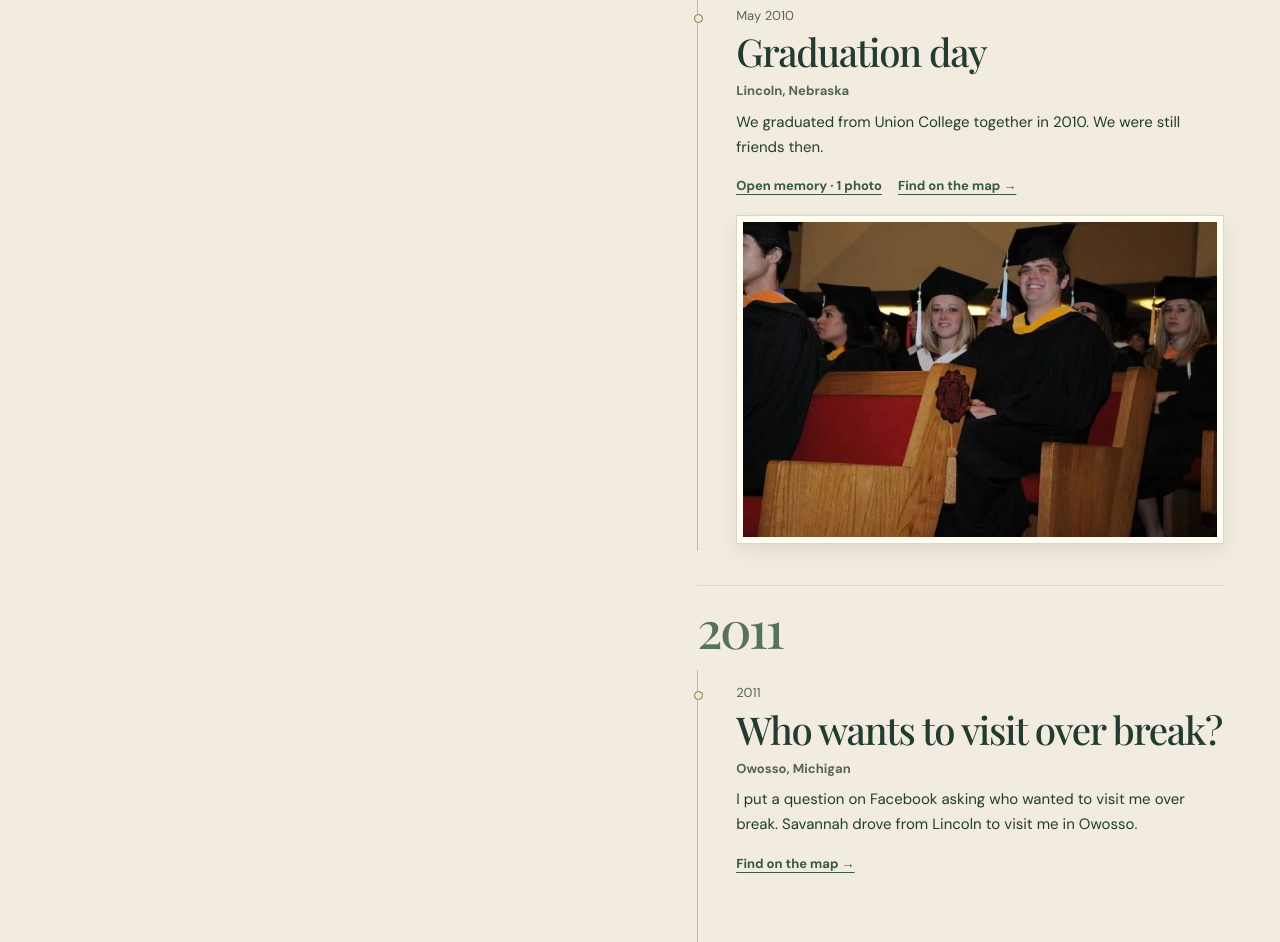
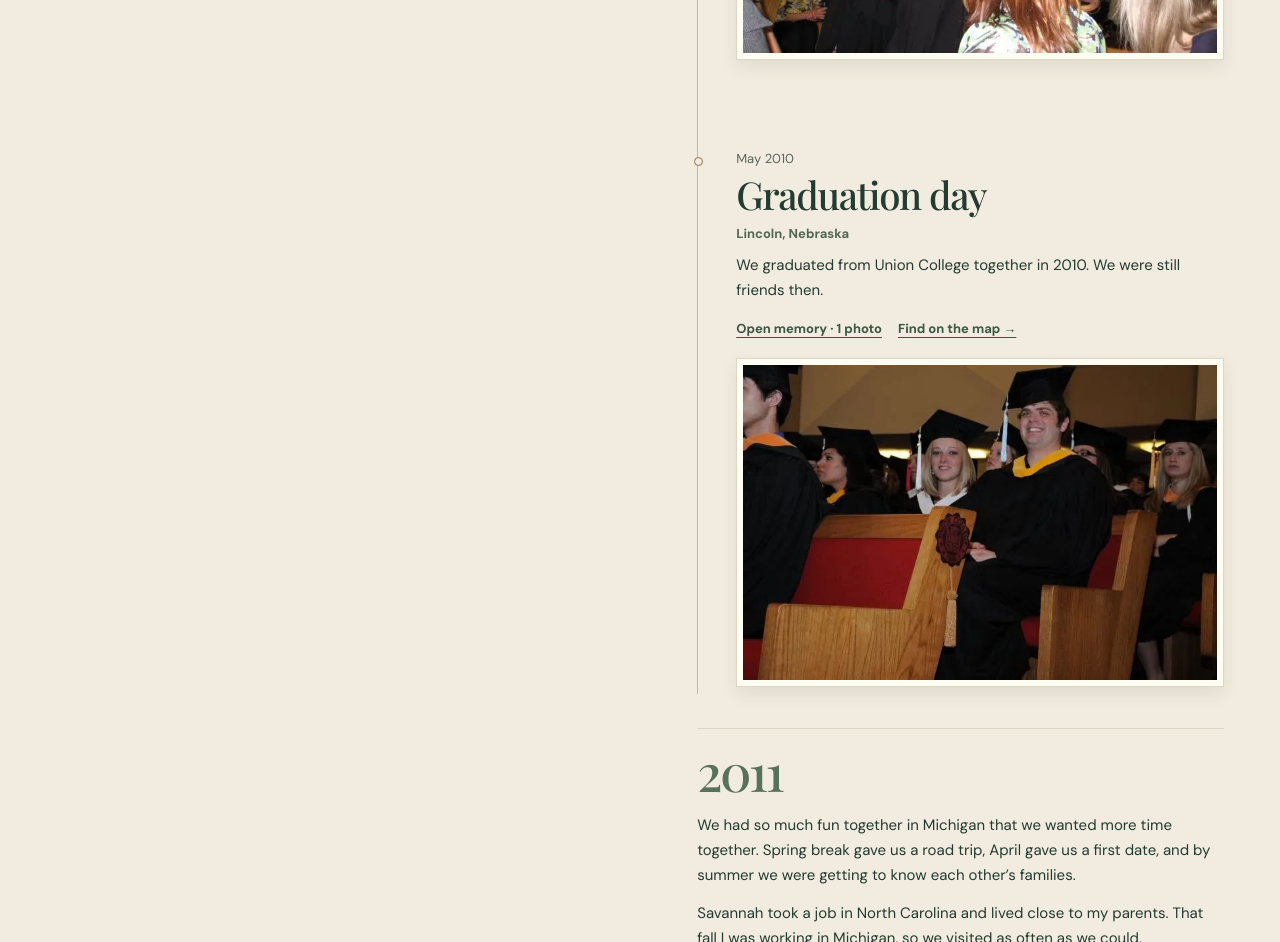
Before and after one commit to ShootyQ/OurAdventureMap, a plain HTML site: page story.html in a window 1280 px wide. Shown: the part 1858-2800 px from the top of the page. Drawn offline with Linux system fonts and the light colour scheme.

Commit message:
Tell the story behind each year of the adventure map

```diff
--- a/assets/site.css
+++ b/assets/site.css
@@ -203,6 +203,11 @@ nav a[aria-current="page"] {
   color: var(--olive);
   font-size: clamp(32px, 4vw, 60px);
 }
+.chapter-intro {
+  max-width: 62ch;
+  margin: 0 0 14px;
+}
+.chapter-intro + .story-list { margin-top: 22px; }
 .story-list {
   list-style: none;
   margin: 0;
--- a/assets/site.js
+++ b/assets/site.js
@@ -142,7 +142,7 @@ function storyPhotos(place, observer) {
   return photos;
 }
 
-function renderTimeline(places) {
+function renderTimeline(places, chapterIntroductions = {}) {
   const timeline = byId('timeline-list');
   const picker = byId('chapter-picker');
   const entries = places.filter(({ type }) => type !== 'dream' && type !== 'secret');
@@ -175,7 +175,11 @@ function renderTimeline(places) {
       heading.id = chapter.id + '-title';
       chapter.setAttribute('aria-labelledby', heading.id);
       list = element('ol', '', 'story-list');
-      chapter.append(heading, list);
+      chapter.append(heading);
+      for (const paragraph of chapterIntroductions[year] ?? []) {
+        chapter.append(element('p', paragraph, 'chapter-intro'));
+      }
+      chapter.append(list);
       timeline.append(chapter);
       picker.add(new Option(label, chapter.id));
     }
@@ -434,7 +438,7 @@ async function start() {
   try {
     const journal = await readJson('data/journal.json');
     if (storyPage) {
-      const steps = renderTimeline(journal.places);
+      const steps = renderTimeline(journal.places, journal.chapterIntroductions);
       const chapter = byId(window.location.hash.slice(1));
       if (chapter) {
         await document.fonts.ready;
--- a/data/journal.json
+++ b/data/journal.json
@@ -17,6 +17,63 @@
     "Happy 13th Anniversary.",
     "Love,\nAndy"
   ],
+  "chapterIntroductions": {
+    "2007": [
+      "We met at Union College in Lincoln that September and became friends. For the next few years, that was the whole story."
+    ],
+    "2010": [
+      "We were still friends when we graduated from Union College. Lincoln gave us a place to come back to, and there were still friends there to see."
+    ],
+    "2011": [
+      "We had so much fun together in Michigan that we wanted more time together. Spring break gave us a road trip, April gave us a first date, and by summer we were getting to know each other’s families.",
+      "Savannah took a job in North Carolina and lived close to my parents. That fall I was working in Michigan, so we visited as often as we could."
+    ],
+    "2012": [
+      "We started the year twelve hours apart, making time for trips to Savannah and Cades Cove. In the spring I took a job in Dunwoody, Georgia, and suddenly the drive between us was only three and a half hours.",
+      "That summer we spent time together while I was staying with my parents in North Carolina, and we visited California. By Christmas I was already planning to propose."
+    ],
+    "2013": [
+      "Once Savannah said yes in February, there were engagement photos, bridal showers, a wedding to plan, and a honeymoon to dream about. The wedding came together, and then we were off to New Zealand.",
+      "We drove the coast, went sightseeing, made time for a spa and date nights, and even caught a Hunger Games movie. We loved the chais, and I was always on the lookout for fish and chips and another mince pie. Then we flew to Sydney for a second wedding with Savannah’s Australian family."
+    ],
+    "2014": [
+      "Our first year married, we both worked at Atlanta North School. I taught fifth and sixth grade, and Savannah was the registrar. We went out to eat, played games, walked Lucy, and spent time with family in North Carolina and California.",
+      "Florida gave us two very different trips. Spring break meant cold weather in St. Augustine and a tiny Airbnb. Summer meant a long stay in Port Charlotte with a pool and Lucy along for the trip. By fall we were back at school."
+    ],
+    "2015": [
+      "In the spring I took a job at Minnetonka Christian Academy, and we started packing. By July we’d traded Georgia for Minnesota and were settling into our townhouse in Shakopee."
+    ],
+    "2016": [
+      "After a year in Shakopee, we moved to Brooklyn Park. That year’s memories take us from summer in Two Harbors to ice skating in Minnetonka in December."
+    ],
+    "2017": [
+      "We went to a wedding in Florida and spent a day at the Minnesota Renaissance Festival. Then in the fall we found out we were expecting Violet."
+    ],
+    "2018": [
+      "We squeezed in a Tampa babymoon before Violet arrived on June 1. The year we became parents also took us to Waco in September."
+    ],
+    "2019": [
+      "A painting date and Christmas are two of the moments that made it into this year’s photo roll."
+    ],
+    "2021": [
+      "We spent part of September in Orlando. By December we had some news that took us by surprise. We were expecting twins."
+    ],
+    "2022": [
+      "Max and Ellie arrived in June. A few days later we brought them both home, and we were a family of five."
+    ],
+    "2023": [
+      "We went back to Hendersonville in March and made it to New Smyrna Beach in September. By November, one of the dates worth remembering was right at home."
+    ],
+    "2024": [
+      "We started the year with a Caribbean cruise. A few months later we were on the other coast for a trip to San Diego."
+    ],
+    "2025": [
+      "There was plenty to celebrate, from my fortieth birthday to Violet’s kindergarten graduation. By July we were making summer memories in Cedar Key."
+    ],
+    "2026": [
+      "We went to North Carolina in March and Seattle in April. Back in Minnesota, August brought a Minneapolis date night and a Twins game, and October brought the corn maze."
+    ]
+  },
   "places": [
     {
       "id": "union-college",
@@ -82,7 +139,7 @@
         -81.3792
       ],
       "date": "2011-03",
-      "story": "Savannah flew to North Carolina. We drove from Hendersonville to Orlando, then all the way up to Michigan, where she flew out.",
+      "story": "We’d had so much fun hanging out in Michigan that we wanted more time together. For spring break, Savannah flew to North Carolina and we drove down to Florida. I remember holding hands the whole way down and the whole way back. We spent time with my family in North Carolina, then drove to Michigan together, where Savannah flew out.",
       "photos": [
         {
           "src": "assets/photos/2011/marchtripbeforedating2-7ad247e8.webp",
@@ -278,7 +335,7 @@
         -36.8485,
         174.7633
       ],
-      "story": "We flew into Auckland so early that we ended up getting breakfast something like four times.",
+      "story": "We flew into Auckland so early that we ended up getting breakfast something like four times. We kept joking about it for the rest of the honeymoon.",
       "photos": [],
       "sortDate": "2013-11-24",
       "dateLabel": "Honeymoon"
@@ -601,7 +658,8 @@
         38.5816,
         -121.4944
       ],
-      "dateLabel": "July–August 2011"
+      "dateLabel": "July–August 2011",
+      "story": "After we started dating, we spent time at each other’s homes that summer. I flew to California to meet Savannah’s family and got introduced to every family friend for a thorough “inspection.”"
     },
     {
       "id": "biltmore-2011",
@@ -658,7 +716,8 @@
       "coordinates": [
         32.0809,
         -81.0912
-      ]
+      ],
+      "story": "While we were still dating long-distance, we took a trip to Savannah, Georgia, with Savannah’s mom."
     },
     {
       "id": "hendersonville-2012",
@@ -696,13 +755,21 @@
       "coordinates": [
         38.9072,
         -77.0369
-      ]
+      ],
+      "story": "We spent Christmas in DC with Savannah’s parents, visiting the Capitol and seeing friends. Savannah thought I might propose. I was already planning it, but I hadn’t asked yet."
+    },
+    {
+      "id": "st-augustine-2014",
+      "type": "adventure",
+      "title": "A chilly spring break in St. Augustine",
+      "place": "St. Augustine, Florida",
+      "date": "2014-03",
+      "story": "For our first spring break as a married couple, we went to St. Augustine. It was cold, and the Airbnb was the size of a postage stamp."
     },
     {
       "id": "port-charlotte-2014",
       "type": "adventure",
       "title": "Port Charlotte",
-      "date": "2014-03",
       "photos": [
         {
           "src": "assets/photos/2014/march2014portcharlottefltrip-a59fbf0f.webp",
@@ -715,7 +782,10 @@
       "coordinates": [
         26.9762,
         -82.0906
-      ]
+      ],
+      "story": "That summer we took a much longer Florida trip. We stayed at a friend’s house in Port Charlotte with a pool, just us and Lucy. We went to the beach, saw friends, and went out to eat.",
+      "sortDate": "2014-07",
+      "dateLabel": "Summer 2014"
     },
     {
       "id": "goat-rock-2014",
@@ -737,27 +807,6 @@
       ],
       "dateLabel": "Summer 2014",
       "sortDate": "2014-06"
-    },
-    {
-      "id": "gatlinburg-cabins",
-      "type": "adventure",
-      "title": "Cabin trips in Gatlinburg",
-      "date": "2015",
-      "photos": [
-        {
-          "src": "assets/photos/2015/cabintrips2013-2015gatlinburgtn-2e09b659.webp",
-          "alt": "Personal photo from Cabin trips in Gatlinburg",
-          "width": 1600,
-          "height": 1063
-        }
-      ],
-      "place": "Gatlinburg, Tennessee",
-      "coordinates": [
-        35.7143,
-        -83.5102
-      ],
-      "dateLabel": "2013–2015",
-      "sortDate": "2013"
     },
     {
       "id": "atlanta-spring-2015",
@@ -1310,6 +1359,27 @@
       ]
     },
     {
+      "id": "gatlinburg-cabins",
+      "type": "adventure",
+      "title": "Cabin trips in Gatlinburg",
+      "photos": [
+        {
+          "src": "assets/photos/2015/cabintrips2013-2015gatlinburgtn-2e09b659.webp",
+          "alt": "Personal photo from Cabin trips in Gatlinburg",
+          "width": 1600,
+          "height": 1063
+        }
+      ],
+      "place": "Gatlinburg, Tennessee",
+      "coordinates": [
+        35.7143,
+        -83.5102
+      ],
+      "dateLabel": "2013–2015",
+      "sortDate": "2014-12-31",
+      "story": "After we got married, we took several cabin trips to Gatlinburg with my parents, my sister, and my brother-in-law."
+    },
+    {
       "id": "photo-roll-2019",
       "type": "favorite",
       "title": "From the 2019 photo roll",
```
